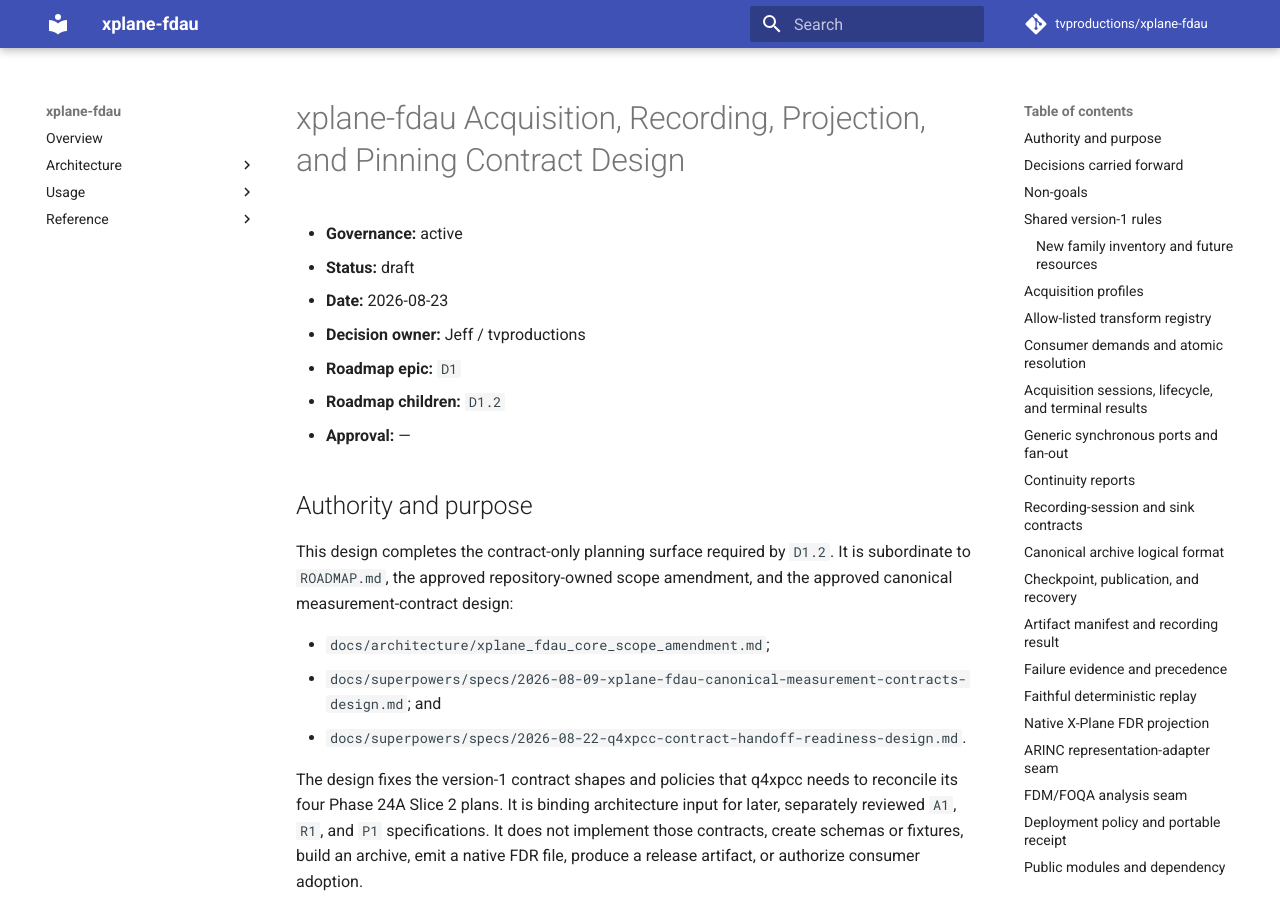
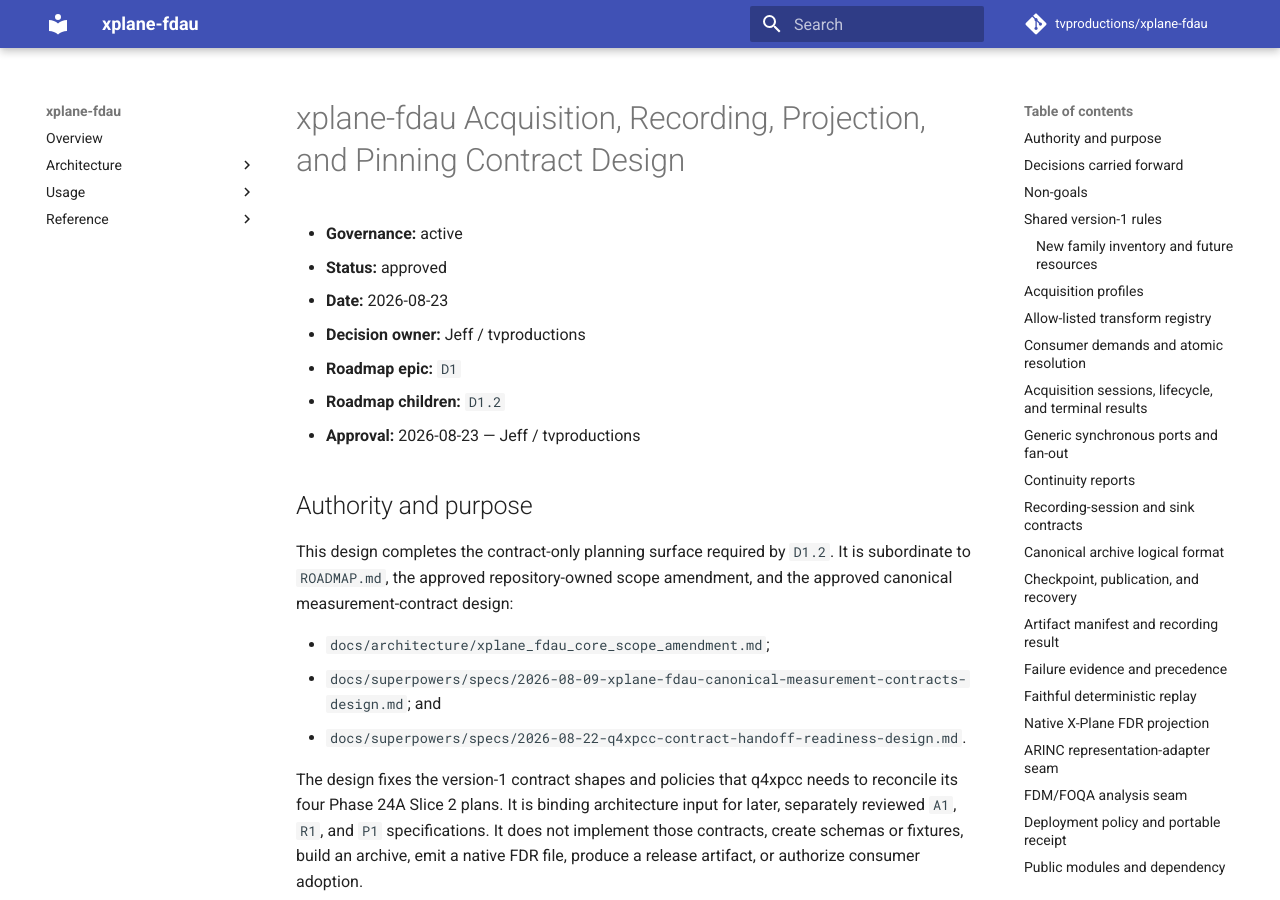
Before and after one commit to tvproductions/xplane-fdau, an MkDocs documentation site: the page built from docs/superpowers/specs/2026-08-23-xplane-fdau-acquisition-recording-projection-pinning-contracts-design.md, in a window 1280 px wide and 900 px high. Built offline with MkDocs 1.6.1 and Material for MkDocs 9.7.7, drawn with Linux system fonts in a browser that asks for light colours; comment, search, counter and statistics services are not loaded.

Commit message:
docs: approve D1.2 contract design

```diff
--- a/docs/superpowers/specs/2026-08-23-xplane-fdau-acquisition-recording-projection-pinning-contracts-design.md
+++ b/docs/superpowers/specs/2026-08-23-xplane-fdau-acquisition-recording-projection-pinning-contracts-design.md
@@ -1,12 +1,12 @@
 # xplane-fdau Acquisition, Recording, Projection, and Pinning Contract Design
 
 - **Governance:** active
-- **Status:** draft
+- **Status:** approved
 - **Date:** 2026-08-23
 - **Decision owner:** Jeff / tvproductions
 - **Roadmap epic:** `D1`
 - **Roadmap children:** `D1.2`
-- **Approval:** —
+- **Approval:** 2026-08-23 — Jeff / tvproductions
 
 ## Authority and purpose
 
```
